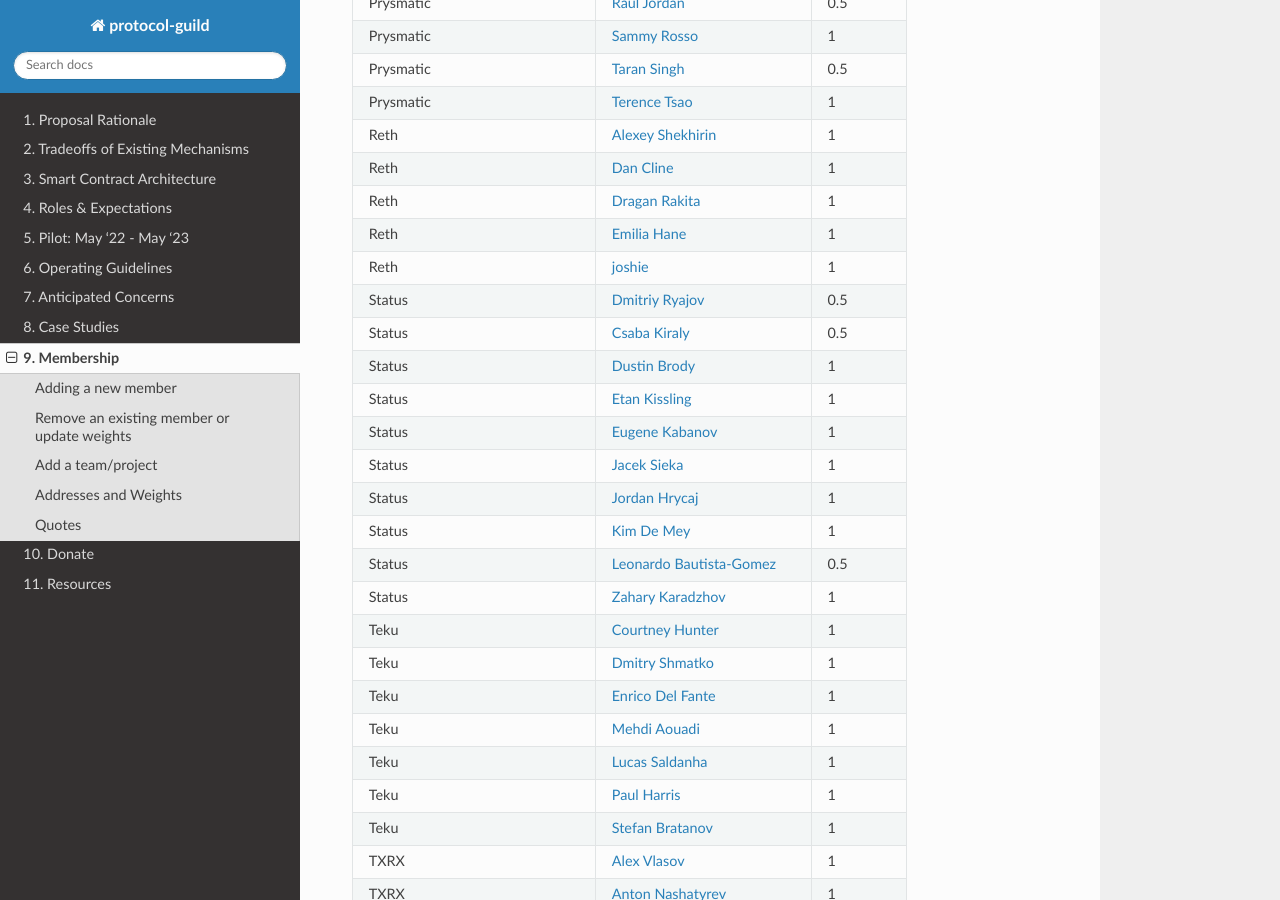
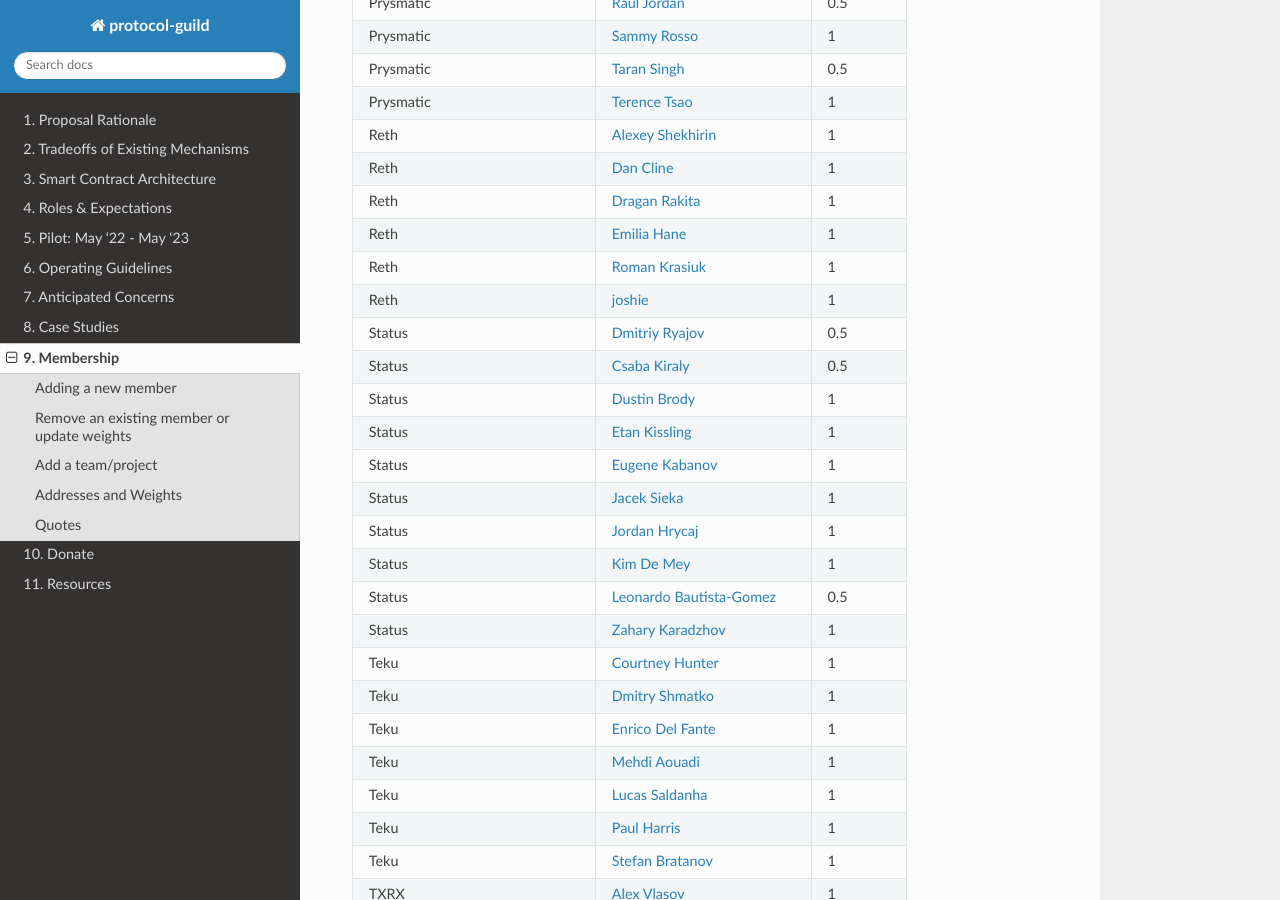
Before and after one commit to protocolguild/documentation, a Sphinx documentation site: the page built from docs/9-membership.md, in a window 1280 px wide and 900 px high, scrolled down 5862 px. Built offline with Sphinx 7.4.7 and the Read the Docs theme 2.0.0, drawn with Linux system fonts in a browser that asks for light colours.

Commit message:
members(reth): Add Roman Krasiuk

```diff
--- a/docs/9-membership.md
+++ b/docs/9-membership.md
@@ -186,6 +186,7 @@
  | Reth | [Dan Cline](https://github.com/rjected/) | 1 |
  | Reth | [Dragan Rakita](https://github.com/rakita/) | 1 |
  | Reth | [Emilia Hane](https://github.com/emhane) | 1 |
+ | Reth | [Roman Krasiuk](https://github.com/rkrasiuk) | 1 |
  | Reth | [joshie](https://github.com/joshieDo) | 1 |
  | Status | [Dmitriy Ryajov](https://github.com/dryajov/) | 0.5 |
  | Status | [Csaba Kiraly](https://github.com/cskiraly/) | 0.5 |
```
